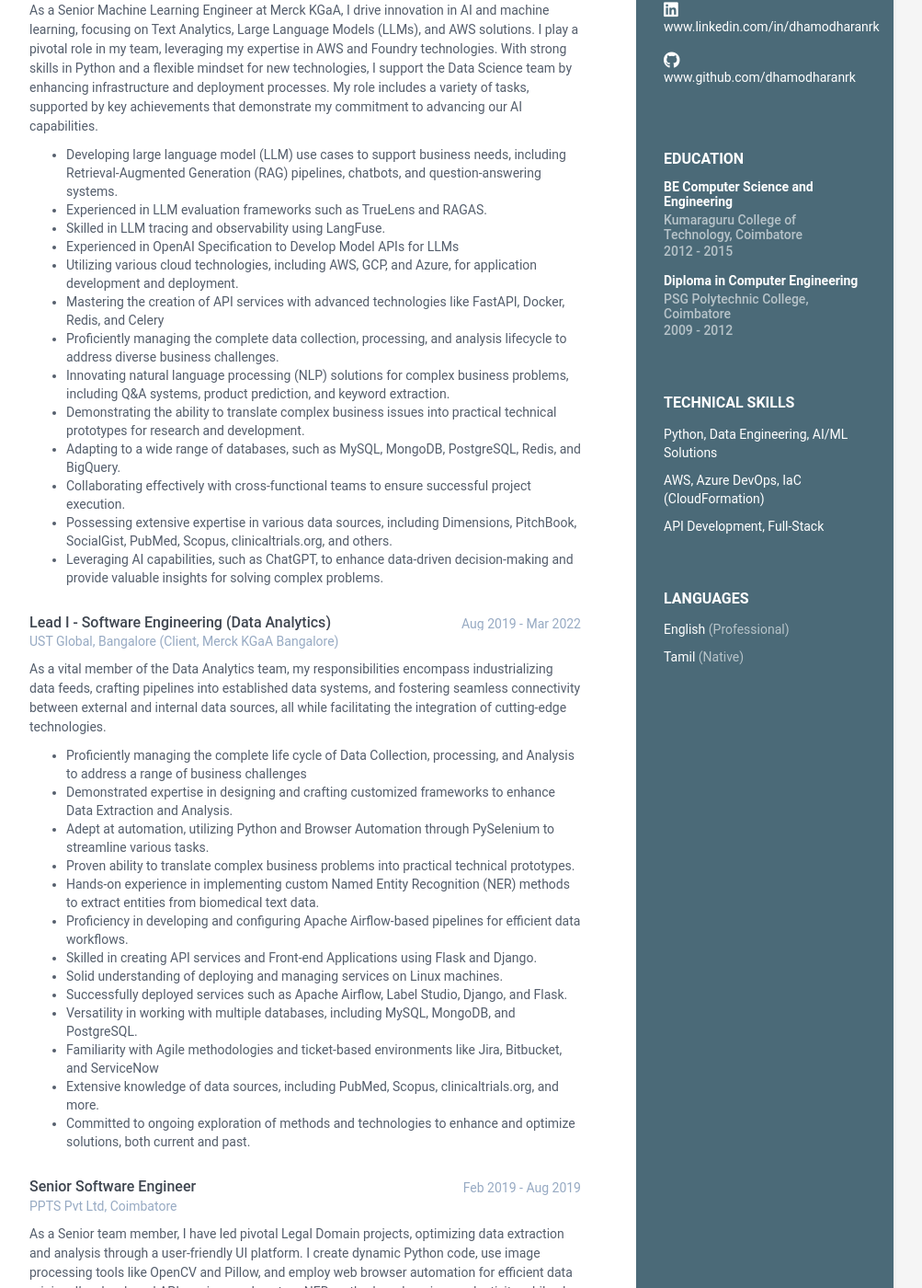
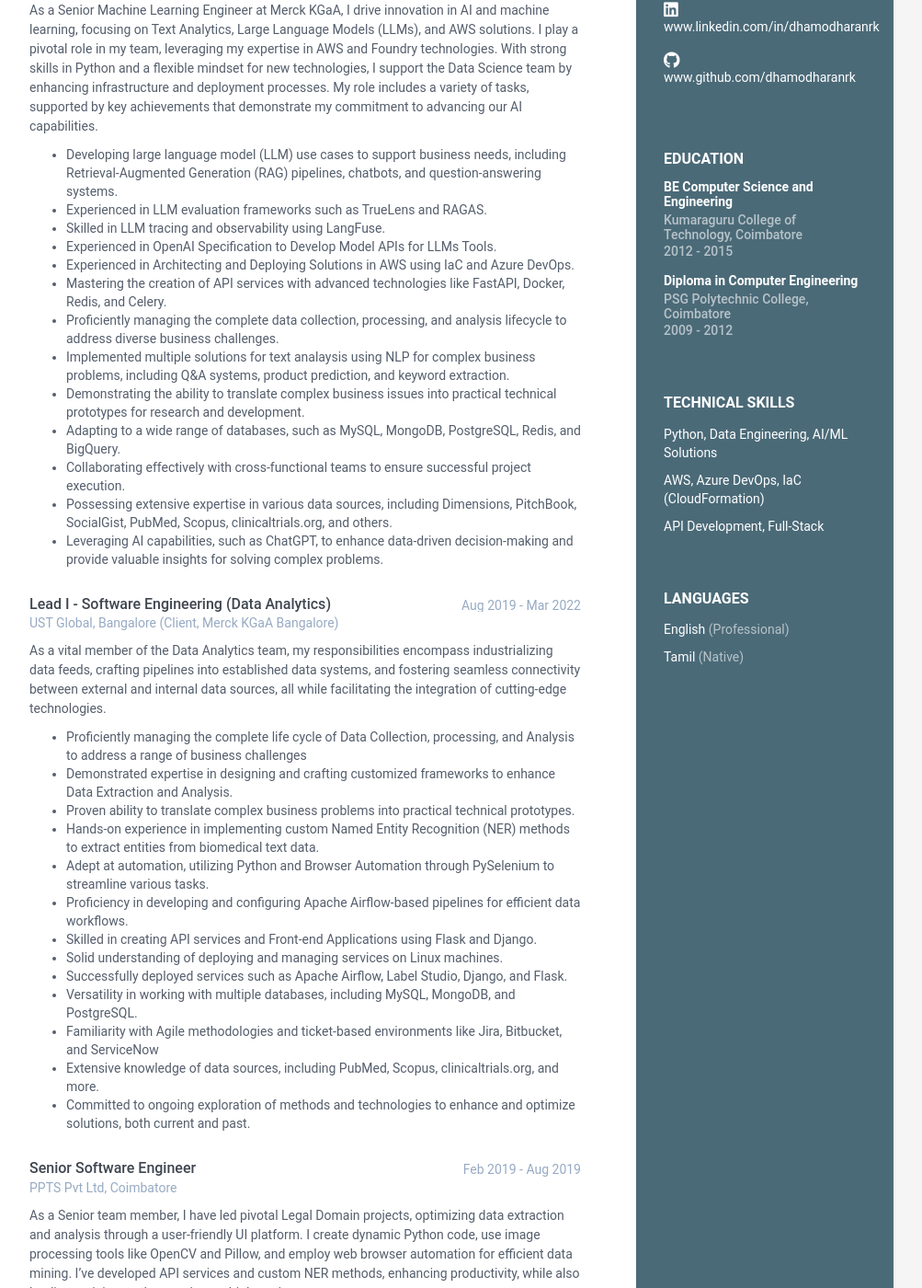
Before and after one commit to dhamodharanrk/online-cv, a Jekyll site: the page built from index.html, in a window 1280 px wide and 1400 px high, scrolled down 467 px. Shown: the whole window at 92% size, without its empty margins (168-1171 px from the left). Built offline with Jekyll 4.4.1, drawn with Linux system fonts in a browser that asks for light colours; some of the changed text lies outside the part shown.

Commit message:
Update data.yml

```diff
--- a/_data/data.yml
+++ b/_data/data.yml
@@ -68,11 +68,11 @@ experiences:
         - Developing large language model (LLM) use cases to support business needs, including Retrieval-Augmented Generation (RAG) pipelines, chatbots, and question-answering systems.
         - Experienced in LLM evaluation frameworks such as TrueLens and RAGAS.
         - Skilled in LLM tracing and observability using LangFuse.
-        - Experienced in OpenAI Specification to Develop Model APIs for LLMs
-        - Utilizing various cloud technologies, including AWS, GCP, and Azure, for application development and deployment.
-        - Mastering the creation of API services with advanced technologies like FastAPI, Docker, Redis, and Celery
+        - Experienced in OpenAI Specification to Develop Model APIs for LLMs Tools.
+        - Experienced in Architecting and Deploying Solutions in AWS using IaC and Azure DevOps.
+        - Mastering the creation of API services with advanced technologies like FastAPI, Docker, Redis, and Celery.
         - Proficiently managing the complete data collection, processing, and analysis lifecycle to address diverse business challenges.
-        - Innovating natural language processing (NLP) solutions for complex business problems, including Q&A systems, product prediction, and keyword extraction.
+        - Implemented multiple solutions for text analaysis using NLP for complex business problems, including Q&A systems, product prediction, and keyword extraction.
         - Demonstrating the ability to translate complex business issues into practical technical prototypes for research and development.
         - Adapting to a wide range of databases, such as MySQL, MongoDB, PostgreSQL, Redis, and BigQuery.
         - Collaborating effectively with cross-functional teams to ensure successful project execution.
@@ -87,9 +87,9 @@ experiences:
 
         - Proficiently managing the complete life cycle of Data Collection, processing, and Analysis to address a range of business challenges
         - Demonstrated expertise in designing and crafting customized frameworks to enhance Data Extraction and Analysis.
-        - Adept at automation, utilizing Python and Browser Automation through PySelenium to streamline various tasks.
         - Proven ability to translate complex business problems into practical technical prototypes.
         - Hands-on experience in implementing custom Named Entity Recognition (NER) methods to extract entities from biomedical text data.
+        - Adept at automation, utilizing Python and Browser Automation through PySelenium to streamline various tasks.
         - Proficiency in developing and configuring Apache Airflow-based pipelines for efficient data workflows.
         - Skilled in creating API services and Front-end Applications using Flask and Django.
         - Solid understanding of deploying and managing services on Linux machines.
@@ -139,15 +139,16 @@ experiences:
       As a Python Programmer, my expertise spans a wide array of challenging problem-solving areas:
 
         - E-commerce
-            - Designed a custom framework for Data Extraction, optimized for distributed architecture.
-            - Developed over 200 Python scripts tailored for precise Data Extraction.
-            - Proficient in managing Multilingual datasets.
-            - Executed various end-to-end automations on diverse e-commerce datasets.
+            - Familiar with ecommerce product data structures and management.
+            - Developed over 200 Python scripts specifically for precise data extraction at high SLA Environment.
+            - Leveraged distributed Hadoop architecture for efficient data extraction.
+            - Managed and analyzed multilingual datasets effectively.
+            - Executed end-to-end automation processes on diverse e-commerce datasets.
 
         - Legal
             - Possess comprehensive knowledge of legal datasets, having worked on over 300 websites.
-            - Created a user-friendly UI-based data platform to enhance data retrieval efficiency.
             - Managed automated data cleaning, validation, and matching processes.
+            - Supported the implementation of disambiguation solutions to improve data accuracy.
 
         - Life Science (Research Outputs)
             - Deep understanding of multiple data sources in bioinformatics.
@@ -165,7 +166,7 @@ experiences:
 
   - role: Portfolio of Project Engagements
     time: Jan 2016- Till Date
-    company: Highlighting my contributions and expertise in various domains and technologies.
+    company: Highlighting some of my contributions and expertise in various domains and technologies.
     details: >
         As a Python Programmer with a strong background in AI, AWS, and data engineering, I have contributed to a variety of individual and team projects, each presenting unique challenges and opportunities for innovation in pipeline development and data-driven solutions
 
```
